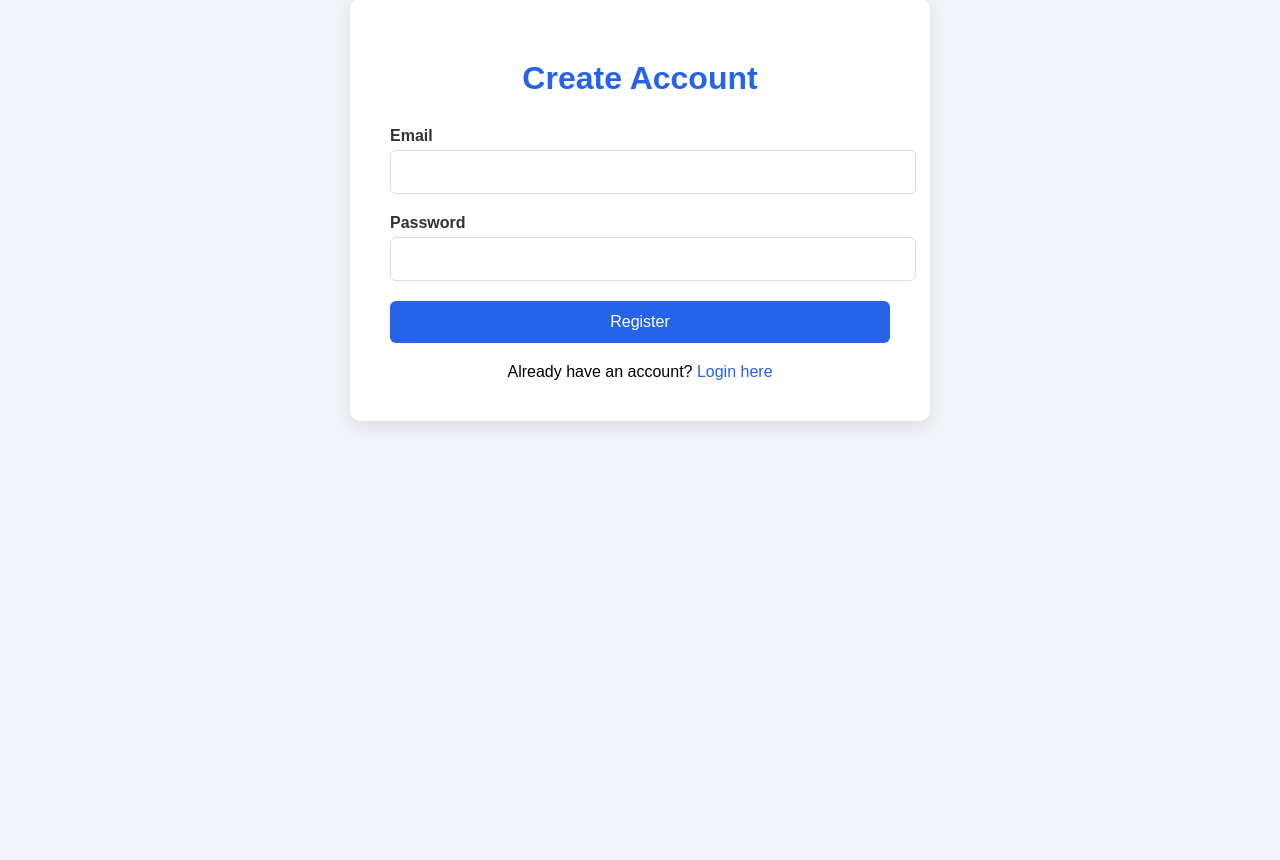
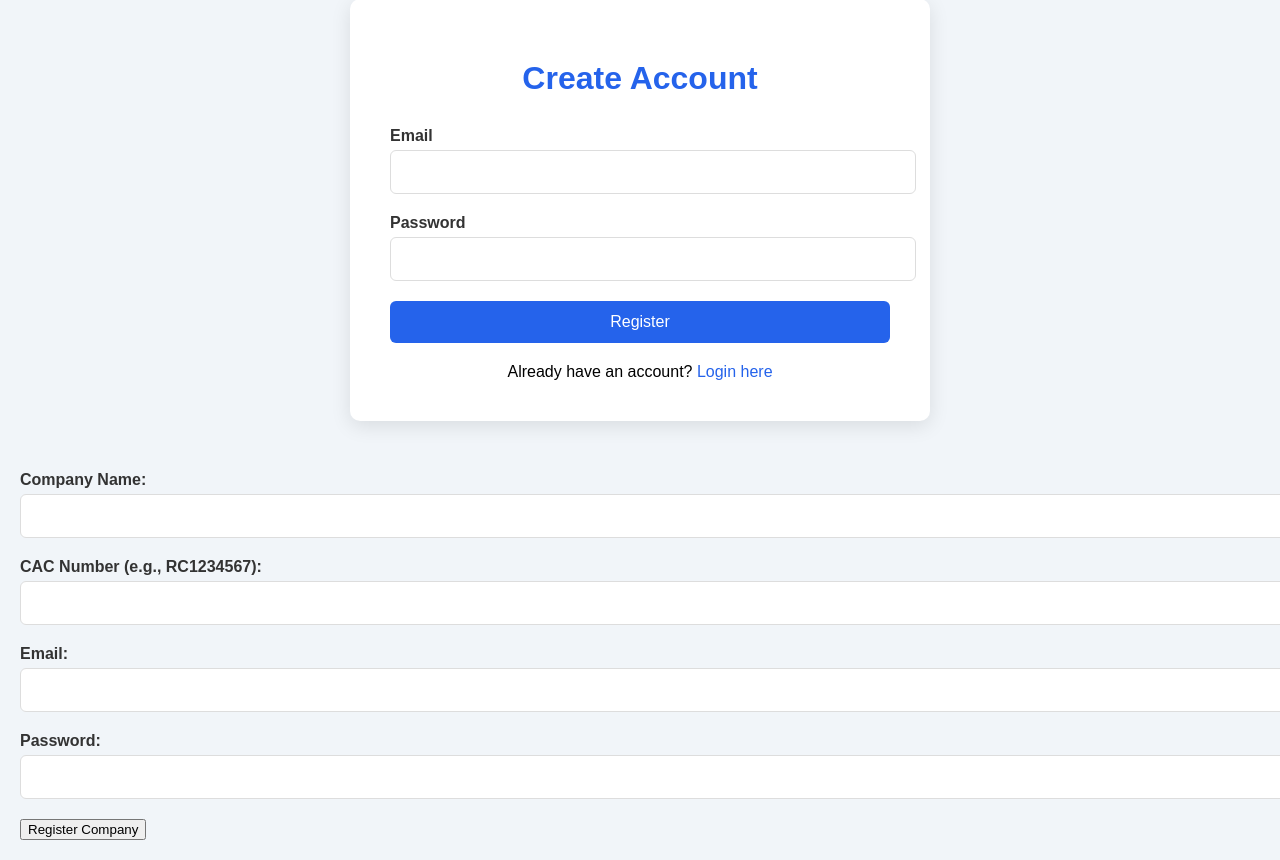
Before and after one commit to akandeaka/CONTRACT-BIDDING-APP, a Python web app: template templates/register.html in a window 1280 px wide. Shown: the part 71-931 px from the top of the page. Before the commit the page ends 497 px from the top, so only its background shows below. Run offline with Jinja, Linux system fonts and the light colour scheme; the template is opened without the code that fills it, so the values that code supplies are empty.

Commit message:
Enhance registration form with company details
Added fields for company name and CAC number to the registration form.

```diff
--- a/templates/register.html
+++ b/templates/register.html
@@ -43,3 +43,26 @@
     </div>
 </body>
 </html>
+
+<form method="POST">
+    <!-- ADD THESE FIELDS -->
+    <div class="form-group">
+        <label>Company Name:</label>
+        <input type="text" name="company_name" required>
+    </div>
+    <div class="form-group">
+        <label>CAC Number (e.g., RC1234567):</label>
+        <input type="text" name="cac_number" required pattern="RC\d{7,8}">
+    </div>
+
+    <!-- Existing email/password fields -->
+    <div class="form-group">
+        <label>Email:</label>
+        <input type="email" name="email" required>
+    </div>
+    <div class="form-group">
+        <label>Password:</label>
+        <input type="password" name="password" required minlength="6">
+    </div>
+    <button type="submit">Register Company</button>
+</form>
```
